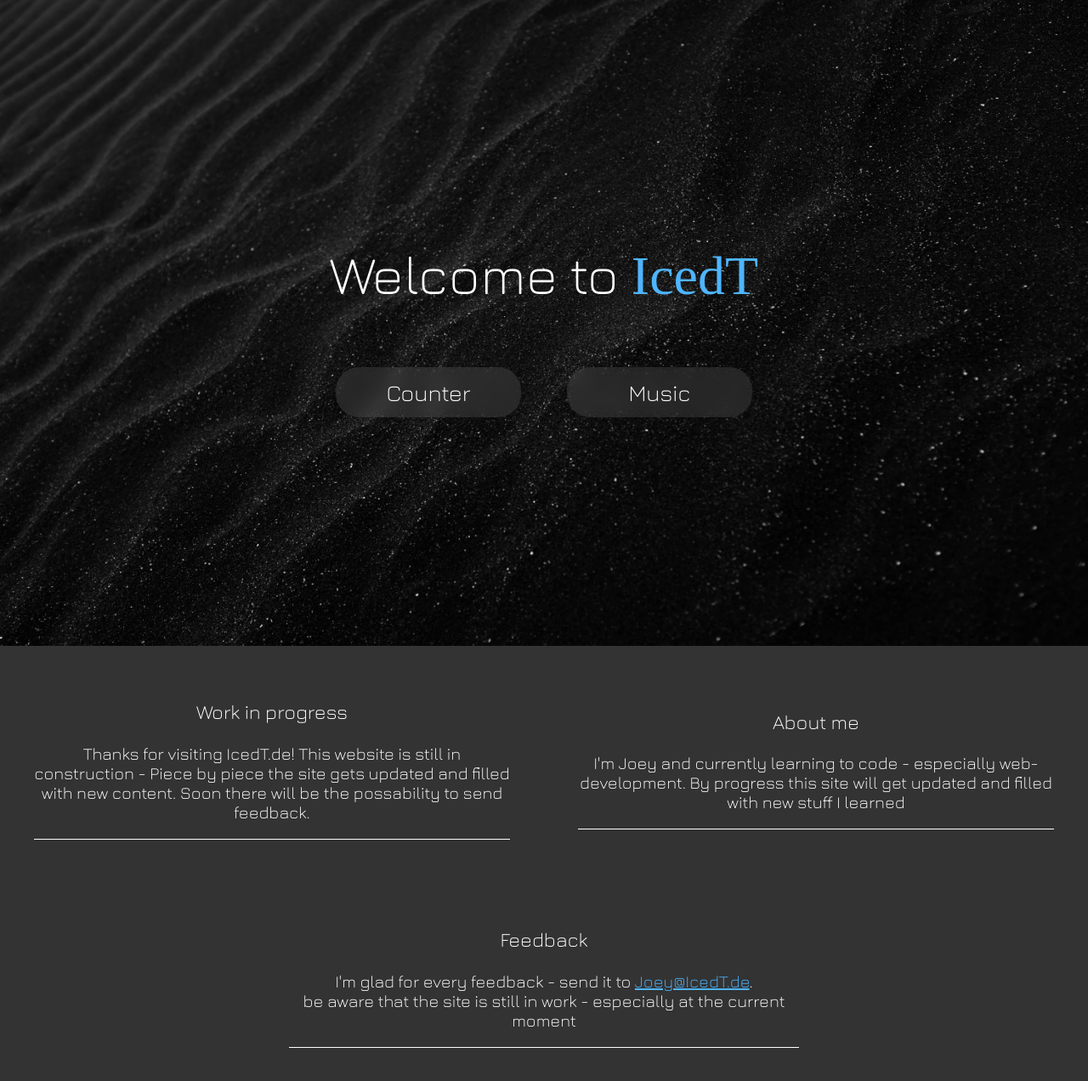
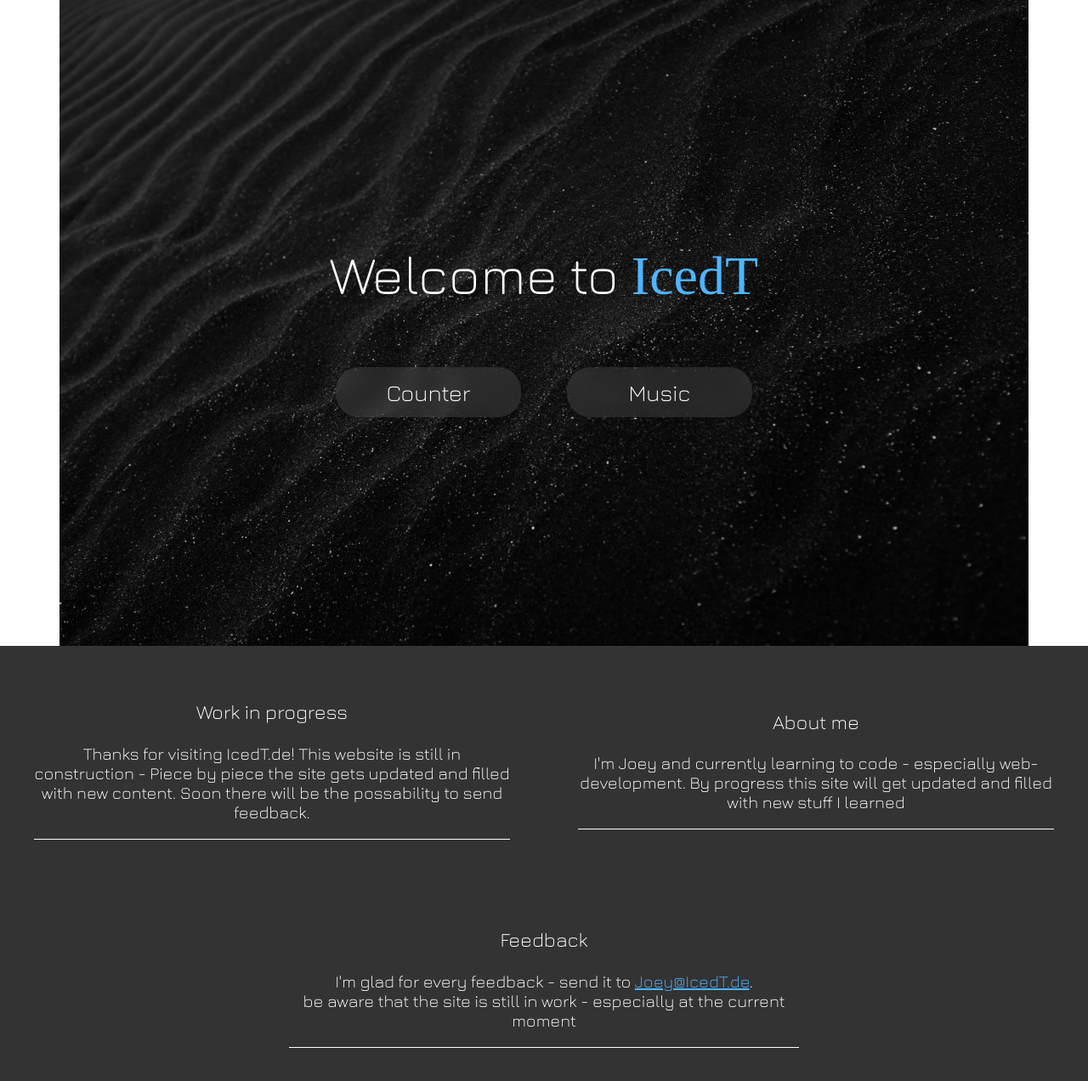
Before and after one commit to joeymichalik/icedt.de, a PHP site: page / in a window 1280 px wide. Shown: the part 52-1324 px from the top of the page at 85% size. Run offline with PHP 8.4, Linux system fonts and the light colour scheme; some web fonts are replaced.

Commit message:
Update stylesheet.css

```diff
--- a/styles/stylesheet.css
+++ b/styles/stylesheet.css
@@ -100,7 +100,7 @@ body {
         min-height: fit-content;
         width: 100%;
 
-        background: url("pictures//Home-Background.jpg") no-repeat center/cover;
+        background: url("pictures//Home-Background.jpg") no-repeat center/contain;
 
         display: flex;
         justify-content: center;
```
